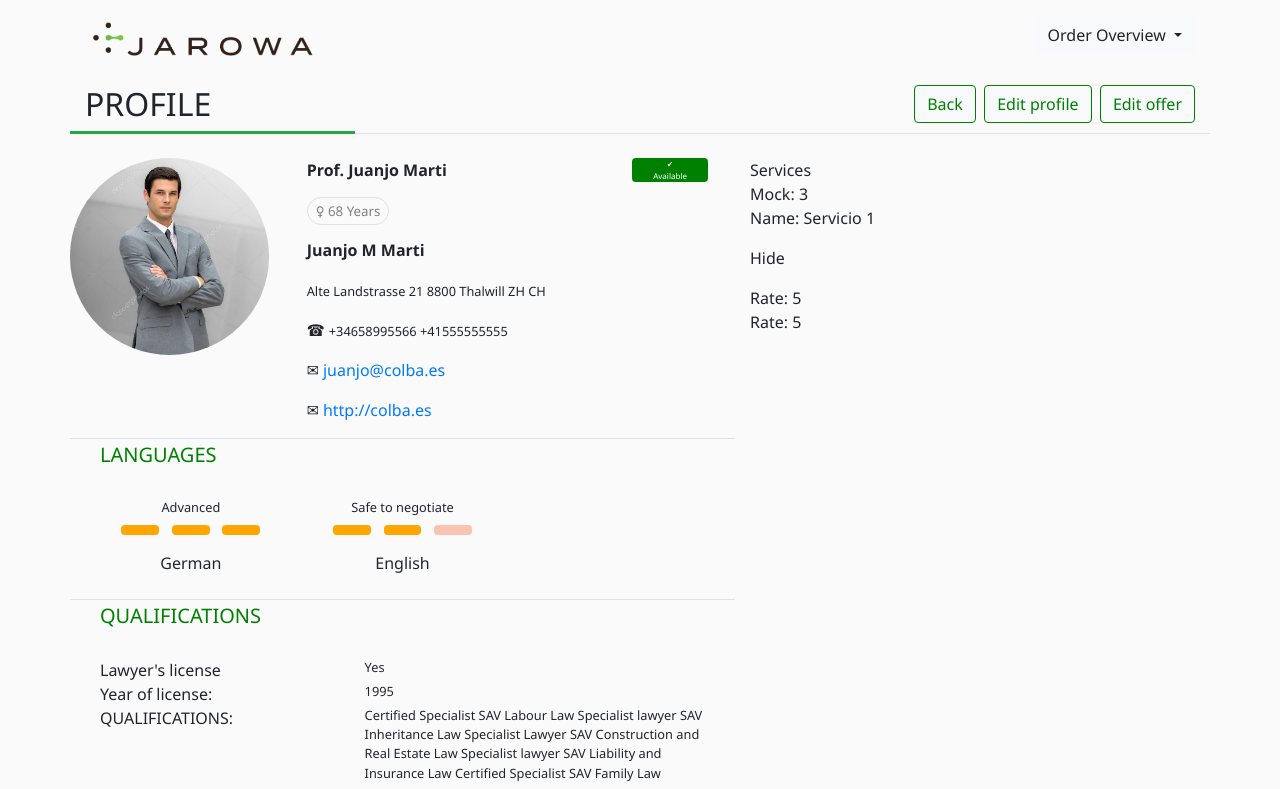
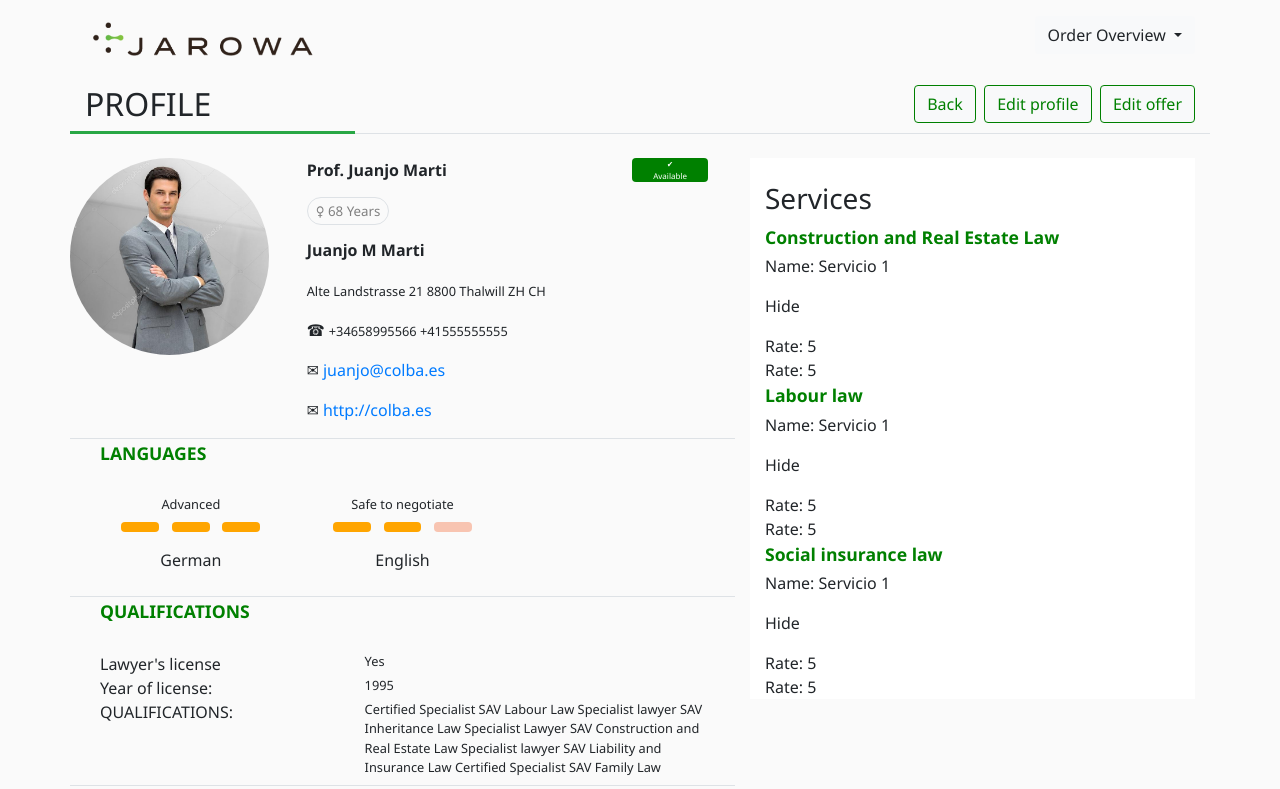
Before and after one commit to jc4rubio/colba, a React (Create React App) app in the folder colba_challenge/: page / in a window 1280 px wide. Shown: the top 789 px of the page. Built offline with nearby package versions, Linux system fonts and the light colour scheme.

Commit message:
Categories in Services

```diff
--- /dev/null
+++ b/colba_challenge/src/components/Services.css
@@ -0,0 +1,11 @@
+.services_container{
+    background-color: white;
+    /* padding-top: 20px; */
+
+}
+
+.sectionTitle {
+    color: green;
+    font-size: 1.1em;
+    font-weight: 600;
+}
--- a/colba_challenge/src/components/Services.js
+++ b/colba_challenge/src/components/Services.js
@@ -1,4 +1,6 @@
 import React, { Component } from 'react';
+
+import './Services.css';
 
 import ServiceItem from './ServiceItem.js';
 import { all_services } from '../mock_data/profile.json'
@@ -9,26 +11,35 @@ class Services extends Component {
         super();
         this.services = all_services;
         this.nservices = all_services.length;
-        /*this.category;
-        this.services = {
-            name,
-            fee,
-            currency,
-            rate
-        };
-        this.state;*/
-
 
     }
 
-
     render() {
         return (
-            <div>
-                <div>Services</div>
-                {/*this.addCategory()*/}
-                Mock: {this.nservices} <br />
-                <ServiceItem />
+            <div className="container services_container pt-4">
+                <h3>Services</h3>
+                {/* Section I */}
+                <span className="sectionTitle">Construction and Real Estate Law</span>
+                {/* Service Items: */}
+                <div className="row mt-1">
+                    <div className="col-12">
+                        <ServiceItem />
+                    </div>
+                </div>
+                {/* Section II */}
+                <span className="sectionTitle">Labour law</span>
+                <div className="row mt-1">
+                    <div className="col-12">
+                        <ServiceItem />
+                    </div>
+                </div>
+                {/* Section III */}
+                <span className="sectionTitle">Social insurance law</span>
+                <div className="row mt-1">
+                    <div className="col-12">
+                        <ServiceItem />
+                    </div>
+                </div>
             </div>
 
         );
```
